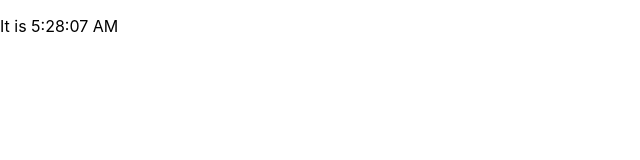
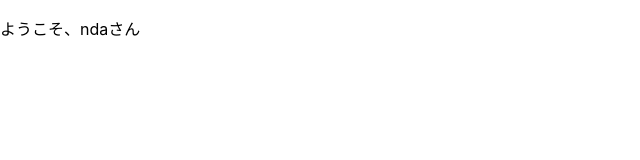
Before and after one commit to ndaDayo/React-getting-started, a React (Create React App) app: page / in a window 1280 px wide. Shown: the top 160 px of the page, without its empty margins (0-640 px from the left). Built offline with nearby package versions, Linux system fonts and the light colour scheme.

Commit message:
component render01

```diff
--- a/src/index.js
+++ b/src/index.js
@@ -3,17 +3,16 @@ import ReactDOM from 'react-dom';
 import './index.css';
 import reportWebVitals from './reportWebVitals';
 
-function tick(){
-    const element = (
-        <p>It is {new Date().toLocaleTimeString()}</p>
-    );
-    ReactDOM.render(
-        element,
-        document.getElementById('root')
-    );
+function Welcome(props){
+    return <p>ようこそ、{props.name}さん</p>
 }
 
-setInterval(tick,1000);
+const element = <Welcome name="nda" />;
+
+ReactDOM.render(
+    element,
+    document.getElementById('root')
+);
 // If you want to start measuring performance in your app, pass a function
 // to log results (for example: reportWebVitals(console.log))
 // or send to an analytics endpoint. Learn more: https://bit.ly/CRA-vitals
```
